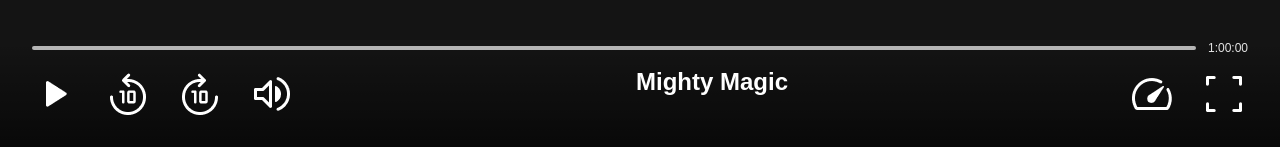
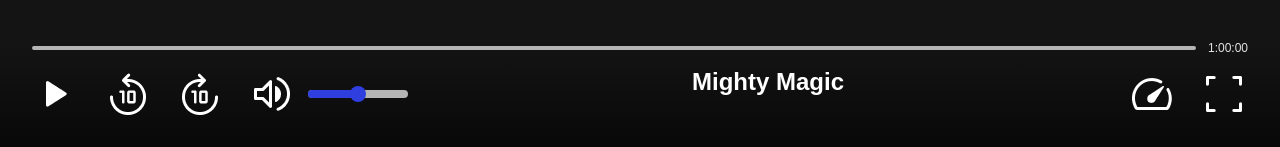
Before and after one commit to ProRuan/videoflix-frontend, an Angular app: page /video-player in a window 1280 px wide. Shown: the part 650-797 px from the top of the page. Built offline with nearby package versions, Linux system fonts and the light colour scheme.

Commit message:
upgraded video player volume settings

```diff
--- a/src/app/components/video-player/video-player.html
+++ b/src/app/components/video-player/video-player.html
@@ -17,10 +17,18 @@
 
         <div class="control-bar">
             <div class="button-group">
-                <button #playButton class="button play" (click)="onPlay()"></button>
-                <button #forward class="button backward" (click)="onBackward()"></button>
-                <button #forward class="button forward" (click)="onForward()"></button>
-                <button #backward class="button volume" (click)="onVolume()"></button>
+                <button class="button play" (click)="onPlay()"></button>
+                <button class="button backward" (click)="onBackward()"></button>
+                <button class="button forward" (click)="onForward()"></button>
+                <div class="volume-container">
+                    <button class="button volume" (click)="onMuteToggle()"></button>
+                    <div #volumeBar class="volume-bar" (click)="onVolumeSet($event)" (mousedown)="onDragStart($event)"
+                        (dragstart)="onDragPrevent($event)">
+                        <div class="volume-fill" [style.width.%]="volume * 100"></div>
+                        <div class="volume-handle" [style.left.%]="volume * 100"></div>
+                    </div>
+                </div>
+
             </div>
             <h4 class="title">Mighty Magic</h4>
             <div class="button-group">
--- a/src/app/components/video-player/video-player.scss
+++ b/src/app/components/video-player/video-player.scss
@@ -113,11 +113,38 @@
   background-size: 36px auto;
 }
 
+.volume-container {
+  @include flexbox($ai: center);
+  gap: 12px;
+}
+
 .volume {
   background-image: url("/images/buttons/volume.png");
   background-position: center;
   background-repeat: no-repeat;
   background-size: 36px auto;
+}
+
+.volume-bar {
+  @include size($w: 100px, $h: 8px);
+  border-radius: 4px;
+  background-color: #b5b5b5;
+  position: relative;
+  cursor: pointer;
+}
+
+.volume-fill {
+  @include size($w: 50%, $h: 100%);
+  border-radius: 4px;
+  background-color: $primBlue;
+}
+
+.volume-handle {
+  @include size($w: 16px, $h: 16px);
+  @include position($pos: absolute, $t: -4px);
+  border-radius: 8px;
+  background-color: $primBlue;
+  transform: translateX(-50%);
 }
 
 .speed {
--- a/src/app/components/video-player/video-player.ts
+++ b/src/app/components/video-player/video-player.ts
@@ -1,4 +1,4 @@
-import { Component, ElementRef, ViewChild } from '@angular/core';
+import { Component, ElementRef, HostListener, ViewChild } from '@angular/core';
 
 @Component({
   selector: 'app-video-player',
@@ -10,9 +10,22 @@ export class VideoPlayer {
   // remove test video from public folder ...
 
   playing: boolean = false;
+  volume: number = 0.5;
+  dragging = false;
   fullScreenEnabled: boolean = false;
 
   @ViewChild('video') video!: ElementRef<HTMLVideoElement>;
+  @ViewChild('volumeBar') volumeBar!: ElementRef<HTMLDivElement>;
+
+  @HostListener('document:mousemove', ['$event'])
+  onMouseMove(event: MouseEvent) {
+    if (this.dragging) this.updateVolume(event);
+  }
+
+  @HostListener('document:mouseup')
+  stopDrag() {
+    this.dragging = false;
+  }
 
   ngAfterViewInit() {
     console.log('video: ', this.video.nativeElement);
@@ -41,8 +54,37 @@ export class VideoPlayer {
     this.video.nativeElement.currentTime += 10;
   }
 
-  onVolume() {
-    this.video.nativeElement.volume -= 0.1;
+  onMuteToggle() {
+    const videoElement = this.video.nativeElement;
+    if (videoElement) {
+      videoElement.muted = !videoElement.muted;
+    }
+  }
+
+  onVolumeSet(event: MouseEvent) {
+    this.updateVolume(event);
+  }
+
+  updateVolume(event: MouseEvent) {
+    const bar = this.volumeBar.nativeElement;
+    const rect = bar.getBoundingClientRect();
+    const x = event.clientX - rect.left;
+    const percentage = Math.max(0, Math.min(1, x / rect.width));
+    this.volume = percentage;
+
+    // Sync with actual video element
+    const videoElement = this.video.nativeElement;
+    if (videoElement) videoElement.volume = this.volume;
+  }
+
+  onDragStart(event: MouseEvent) {
+    event.preventDefault();
+    this.dragging = true;
+    this.updateVolume(event);
+  }
+
+  onDragPrevent(event: DragEvent) {
+    event.preventDefault();
   }
 
   onPlaybackrate() {
```
